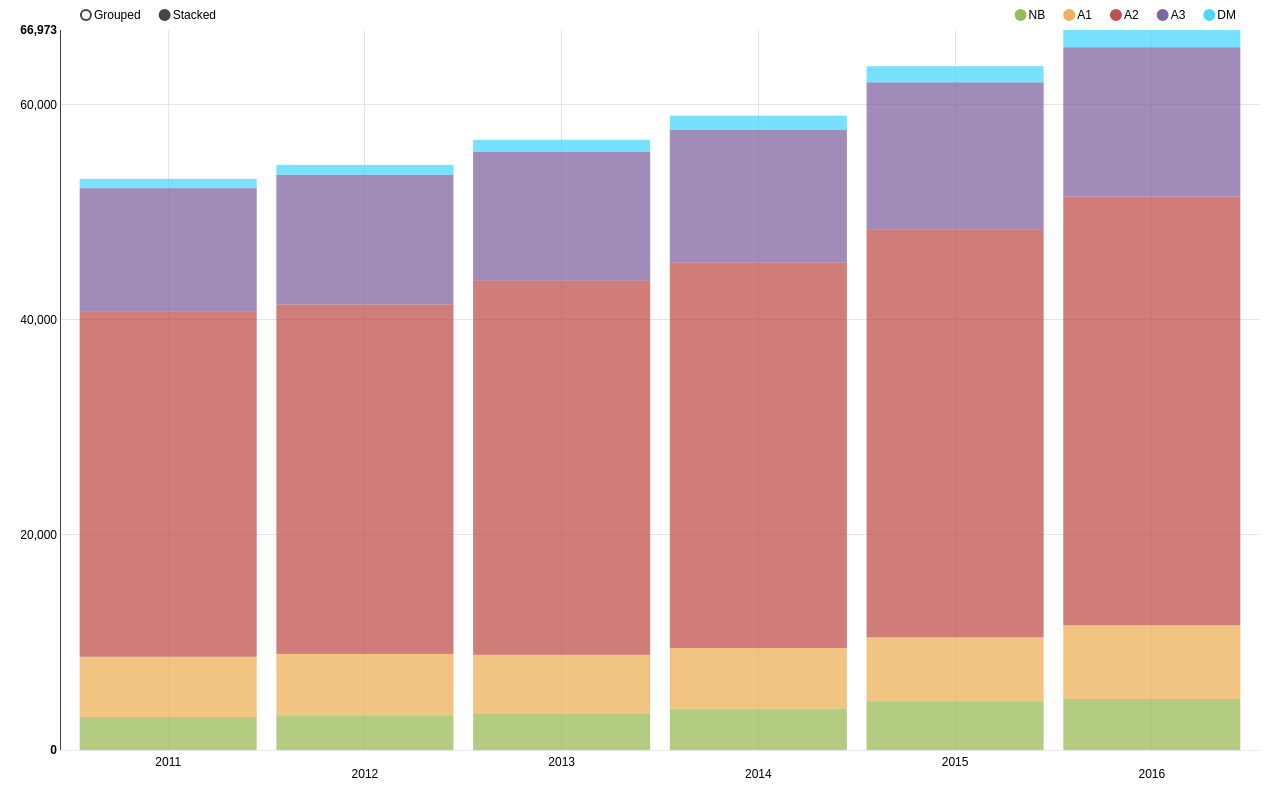
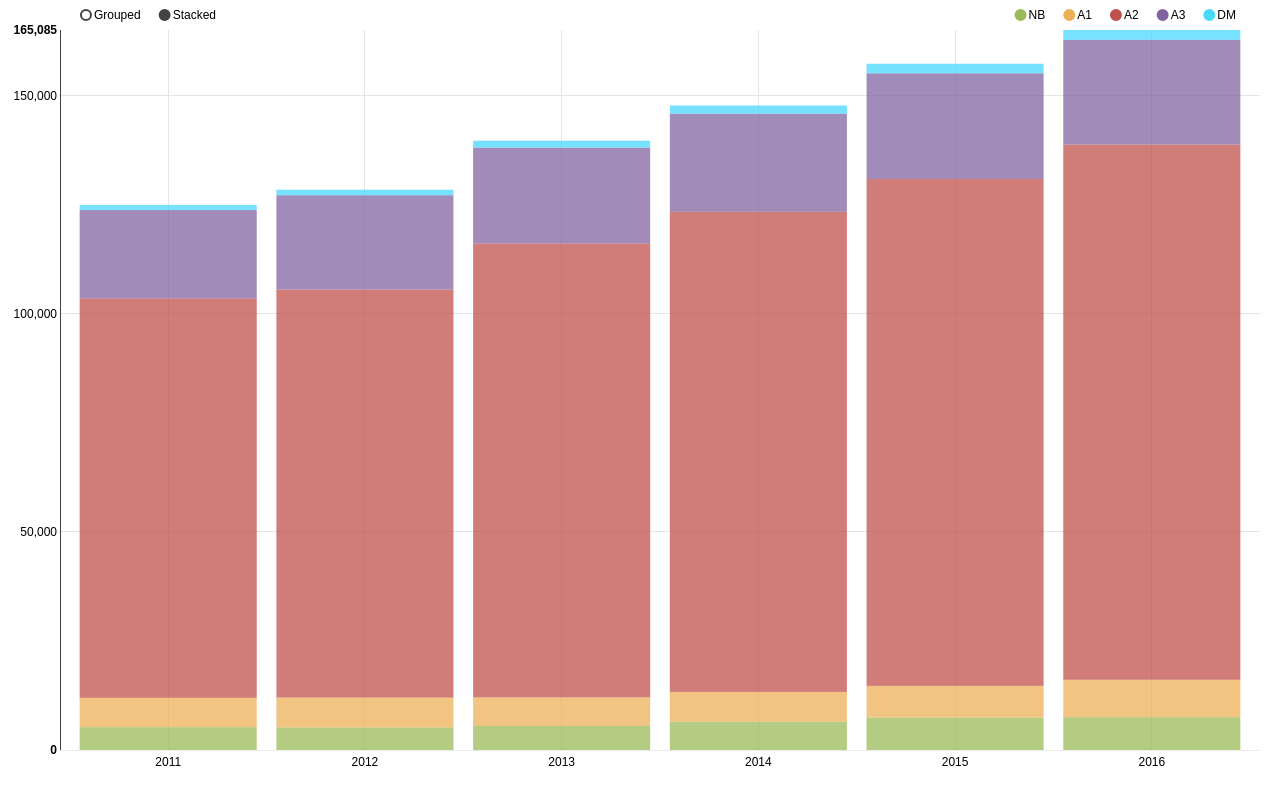
Before and after one commit to NYCDOB/NVD3_DOB, a website: page examples/PermitsIssuedRenewedByJobType_2011_2016.html in a window 1280 px wide. Drawn offline with nearby package versions, Linux system fonts and the light colour scheme.

Commit message:
Update PermitsIssuedRenewedByJobType_2011_2016.html

```diff
--- a/examples/PermitsIssuedRenewedByJobType_2011_2016.html
+++ b/examples/PermitsIssuedRenewedByJobType_2011_2016.html
@@ -35,12 +35,12 @@
     color: "#9BBB59",
     values:
     [
-     { x : "2011", y : 3071 },
-      { x : "2012", y : 3243 },
-      { x : "2013", y : 3407 },
-      { x : "2014", y : 3843 },
-      { x : "2015", y : 4545 },
-	  { x : "2016", y : 4744 }
+     { x : "2011", y : 5241 },
+      { x : "2012", y : 5181 },
+      { x : "2013", y : 5510 },
+      { x : "2014", y : 6496 },
+      { x : "2015", y : 7425 },
+	  { x : "2016", y : 7526 }
     ]
   },
 
@@ -49,12 +49,12 @@
     color: "#EEB058",
     values:
     [
-     { x : "2011", y : 5604 },
-      { x : "2012", y : 5694 },
-      { x : "2013", y : 5444 },
-      { x : "2014", y : 5629 },
-      { x : "2015", y : 5930 },
-	  { x : "2016", y : 6870 }
+     { x : "2011", y : 6727 },
+      { x : "2012", y : 6843 },
+      { x : "2013", y : 6552 },
+      { x : "2014", y : 6826 },
+      { x : "2015", y : 7277 },
+	  { x : "2016", y : 8570 }
     ]
   },
 
@@ -63,12 +63,12 @@
     color: "#C0504D",
     values:
     [
-      { x : "2011", y : 32145 },
-      { x : "2012", y : 32501 },
-      { x : "2013", y : 34797 },
-      { x : "2014", y : 35891 },
-      { x : "2015", y : 37969 },
-	  { x : "2016", y : 39874 }
+      { x : "2011", y : 91610 },
+      { x : "2012", y : 93548 },
+      { x : "2013", y : 104068 },
+      { x : "2014", y : 110088 },
+      { x : "2015", y : 116234 },
+	  { x : "2016", y : 122731 }
     ]
   },
 
@@ -77,12 +77,12 @@
     color: "#8064A2",
     values:
     [
-     { x : "2011", y : 11445 },
-      { x : "2012", y : 12070 },
-      { x : "2013", y : 11978 },
-      { x : "2014", y : 12353 },
-      { x : "2015", y : 13667 },
-	  { x : "2016", y : 13886 }
+     { x : "2011", y : 20222 },
+      { x : "2012", y : 21631 },
+      { x : "2013", y : 21998 },
+      { x : "2014", y : 22489 },
+      { x : "2015", y : 24218 },
+	  { x : "2016", y : 24006 }
     ]
   },
    {
@@ -90,12 +90,12 @@
     color: "#49D9FF",
     values:
     [
-     { x : "2011", y : 865 },
-      { x : "2012", y : 924 },
-      { x : "2013", y : 1134 },
-      { x : "2014", y : 1288 },
-      { x : "2015", y : 1494 },
-	  { x : "2016", y : 1599 }
+     { x : "2011", y : 1185 },
+      { x : "2012", y : 1268 },
+      { x : "2013", y : 1576 },
+      { x : "2014", y : 1870 },
+      { x : "2015", y : 2189 },
+	  { x : "2016", y : 2252 }
     ]
   }
 
@@ -115,7 +115,7 @@
             .axisLabelDistance(0);
 
         chart.xAxis
-            .staggerLabels(true)
+            .staggerLabels(false)
             .axisLabel('');
 
         chart
```
